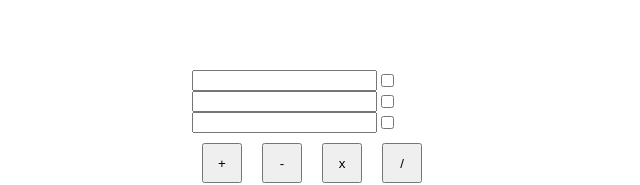
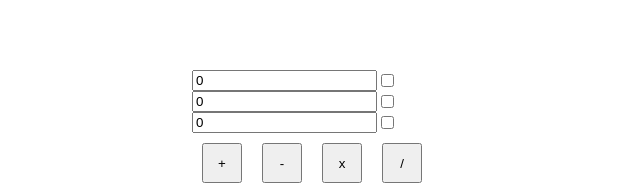
Before and after one commit to aamuzakii/flower-calculator-aruna, a React (Create React App) app: page / in a window 1280 px wide. Shown: the part 330-515 px from the top of the page, without its empty margins (208-848 px from the left). Built offline with nearby package versions, Linux system fonts and the light colour scheme.

Commit message:
Success collect data in app

```diff
--- a/src/App.tsx
+++ b/src/App.tsx
@@ -1,17 +1,33 @@
-import React from 'react';
+import React, { useState } from 'react';
 import logo from './logo.svg';
 import './App.css';
-import Input from './Input';
-import Operation from './Operation';
+import {Input} from './Input';
+import {Operation} from './Operation';
 import Result from './Result';
+import {Todo} from './model/models'
 
 function App() {
+
+  // const [val, setVal] = React.useState<Array<Todo>>([]);
+
+  const [first, setfirst] = useState<Todo>({value: 0, isChecked: false})
+  const [second, setsecond] = useState<Todo>({value: 0, isChecked: false})
+  const [third, setthird] = useState<Todo>({value: 0, isChecked: false})
+
+
+  const startOperation = () => {
+    console.log('as')
+    console.log(
+      first, second, third
+    )
+  }
+
   return (
     <div className="App" style={{ margin: '50vh', display: 'flex', flexDirection: 'column' }} >
-      <Input/>
-      <Input/>
-      <Input/>
-      <Operation/>
+      <Input setVal={setfirst} val={first}  />
+      <Input setVal={setsecond} val={second}  />
+      <Input setVal={setthird} val={third}  />
+      <Operation startOperation={startOperation} />
       <Result/>
     </div>
   );
--- a/src/Input.tsx
+++ b/src/Input.tsx
@@ -1,15 +1,44 @@
 // create functional component Input
 
-import React from 'react';
+import React, {useRef}  from 'react';
 import { useState } from 'react';
+import { Todo } from './model/models'
 
-export default function Input() {
-  const [value, setValue] = useState('');
+interface Props {
+  setVal: React.Dispatch<React.SetStateAction<Todo>>;
+  val: Todo
+}
+
+function toggleTodo(todo: Todo) {
+  return {
+    value : todo.value,
+    isChecked: todo.isChecked
+  }
+}
+
+export const Input: React.FC<Props> = ({ setVal, val }) => {
+  // const [value, setValue] = useState('');
   const [checked, setChecked] = useState(false);
+
+  const inputRef = useRef<HTMLInputElement>(null);
+
+  const handleChange = (e: any) => {
+    setVal({
+      value: e.target.value,
+      isChecked: true
+    })
+  }
 
   return (
     <div style={{ display: 'flex' }} >
-      <input type="text" value={value} onChange={e => setValue(e.target.value)} />
+      <input
+        type="number"
+        placeholder="Input"
+        value={val.value}
+        ref={inputRef}
+        onChange={handleChange}
+      />
+
       <input type="checkbox" checked={checked} onChange={e => setChecked(e.target.checked)} />
     </div>
   )
--- a/src/Operation.tsx
+++ b/src/Operation.tsx
@@ -1,4 +1,10 @@
-export default function Operation() {
+import { Todo } from './model/models'
+
+interface Props {
+  startOperation: () => void;
+}
+
+export const Operation: React.FC<Props>  = ({ startOperation }) => {
 
   const box = {
     width: '40px',
@@ -6,12 +12,16 @@ export default function Operation() {
     margin: '10px',
   }
 
+  const handleClick = (e: any) => {
+    console.log(e)
+  }
+
   return (
     <div style={{ display: 'flex' }} >
-      <button style={box} >+</button>
-      <button style={box} >-</button>
-      <button style={box} >x</button>
-      <button style={box} >/</button>
+      <button style={box} onClick={startOperation} >+</button>
+      <button style={box} onClick={startOperation} >-</button>
+      <button style={box} onClick={startOperation} >x</button>
+      <button style={box} onClick={startOperation} >/</button>
     </div>
   );
 }
--- /dev/null
+++ b/src/model/models.ts
@@ -0,0 +1,4 @@
+export interface Todo {
+  value: number;
+  isChecked: boolean;
+}
```
